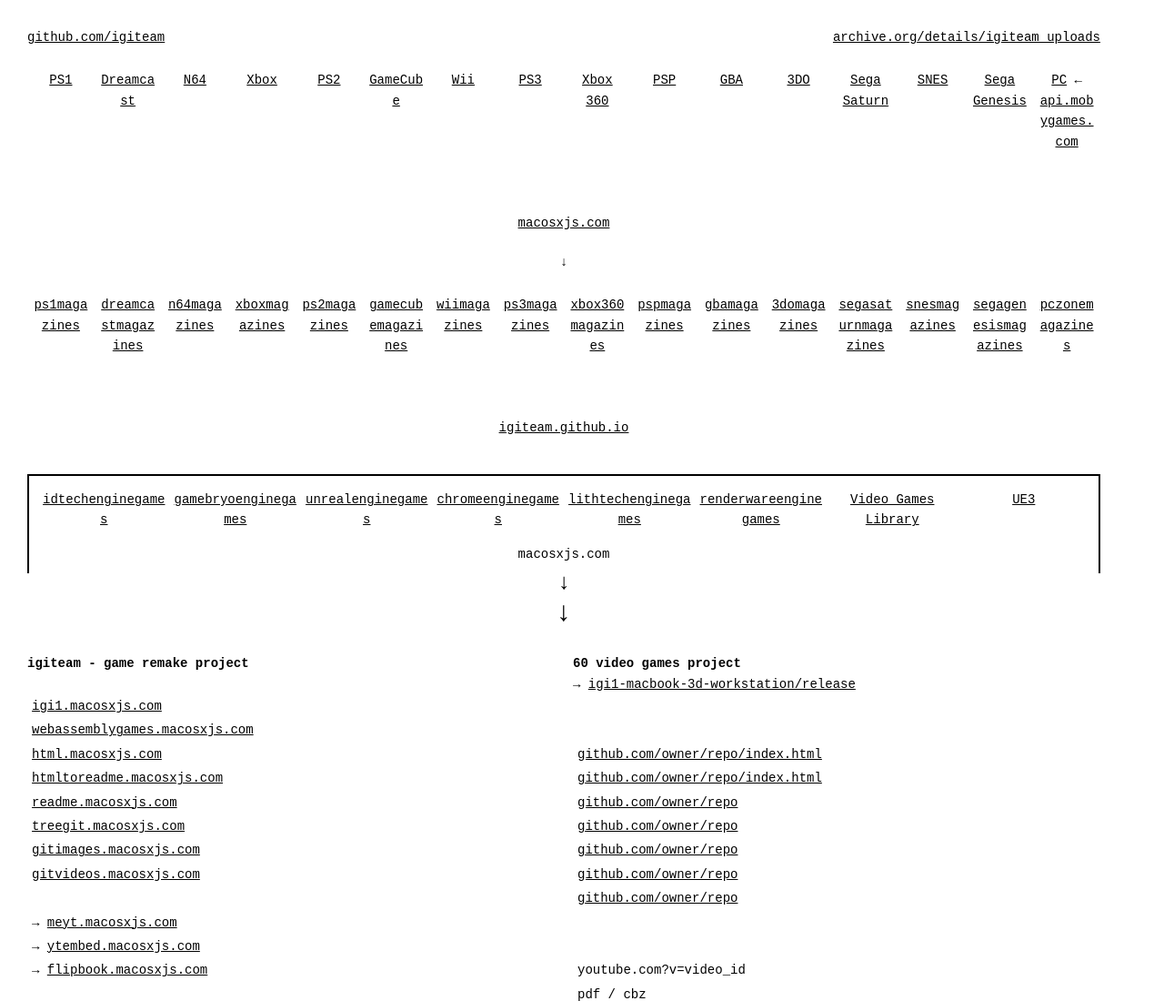
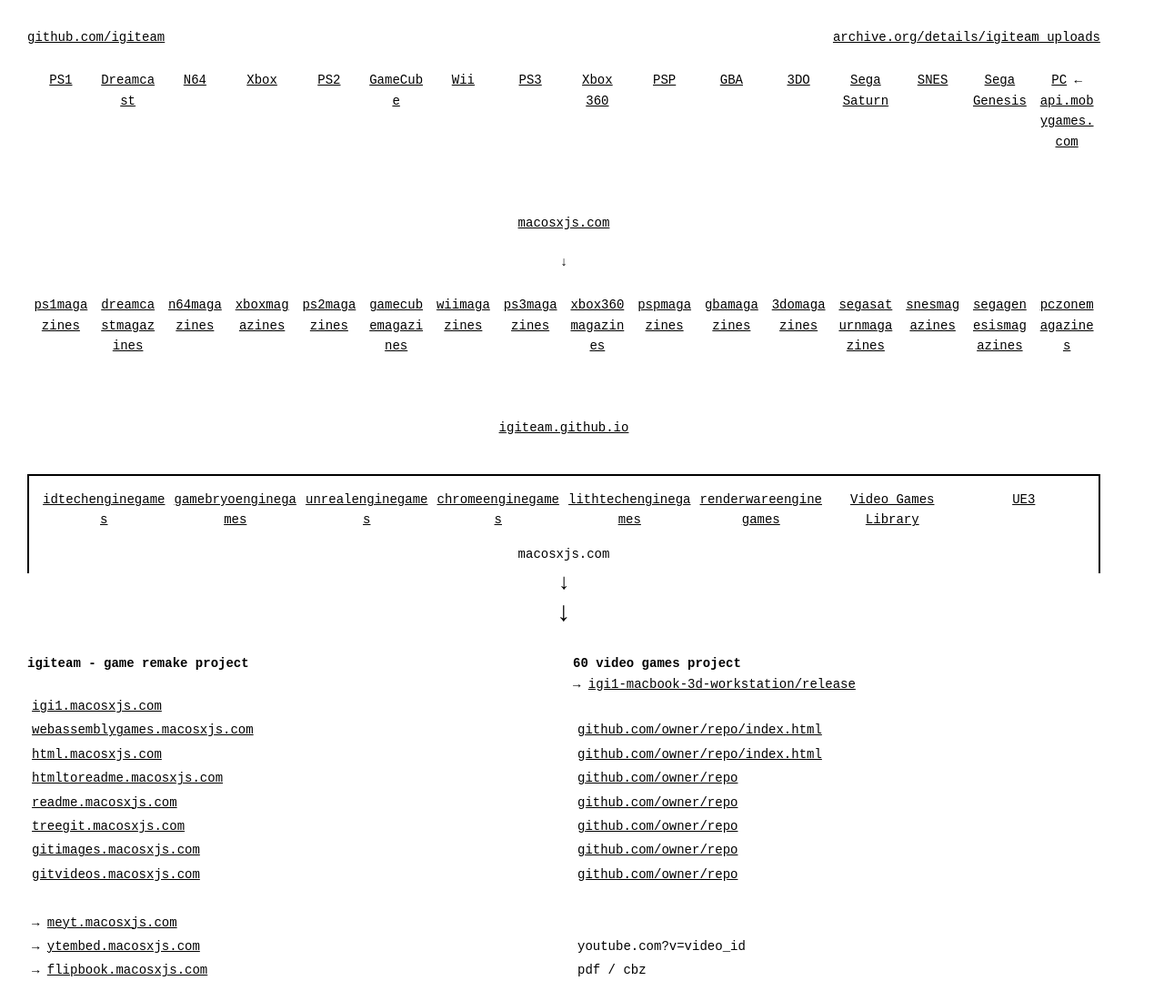
Before and after one commit to igiteam/igi, a plain HTML site: page index.html in a window 1280 px wide. Shown: the top 1100 px of the page at 91% size. Drawn offline with Linux system fonts and the light colour scheme.

Commit message:
Update index.html

```diff
--- a/index.html
+++ b/index.html
@@ -350,7 +350,6 @@
                             <table class="list-table">
                                 <tbody>
                                     <tr><td>&nbsp;</td></tr>
-                                    <tr><td>&nbsp;</td></tr>
                                     <tr><td><a href="https://github.com/igiteam" target="_blank" rel="noopener">github.com/owner/repo/index.html</a></td></tr>
                                     <tr><td><a href="https://github.com/igiteam" target="_blank" rel="noopener">github.com/owner/repo/index.html</a></td></tr>
                                     <tr><td><a href="https://github.com/igiteam" target="_blank" rel="noopener">github.com/owner/repo</a></td></tr>
```
